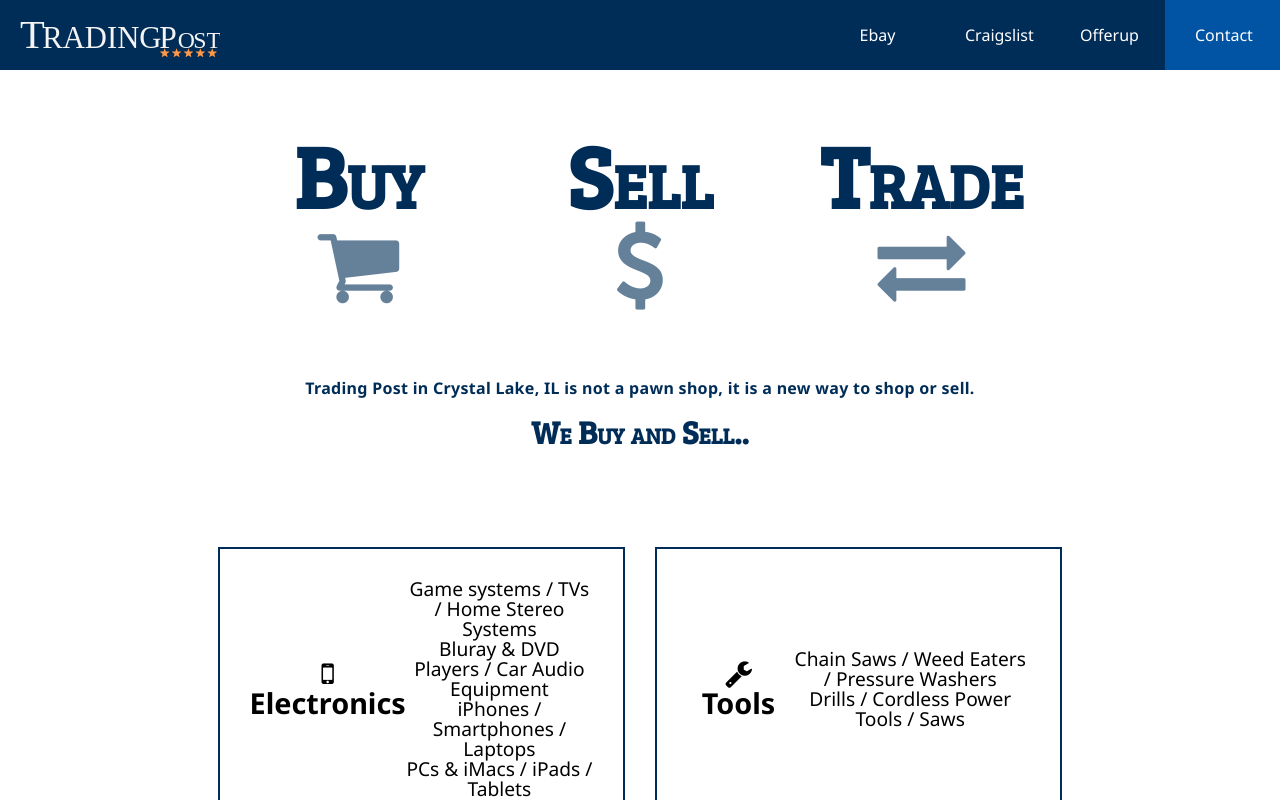
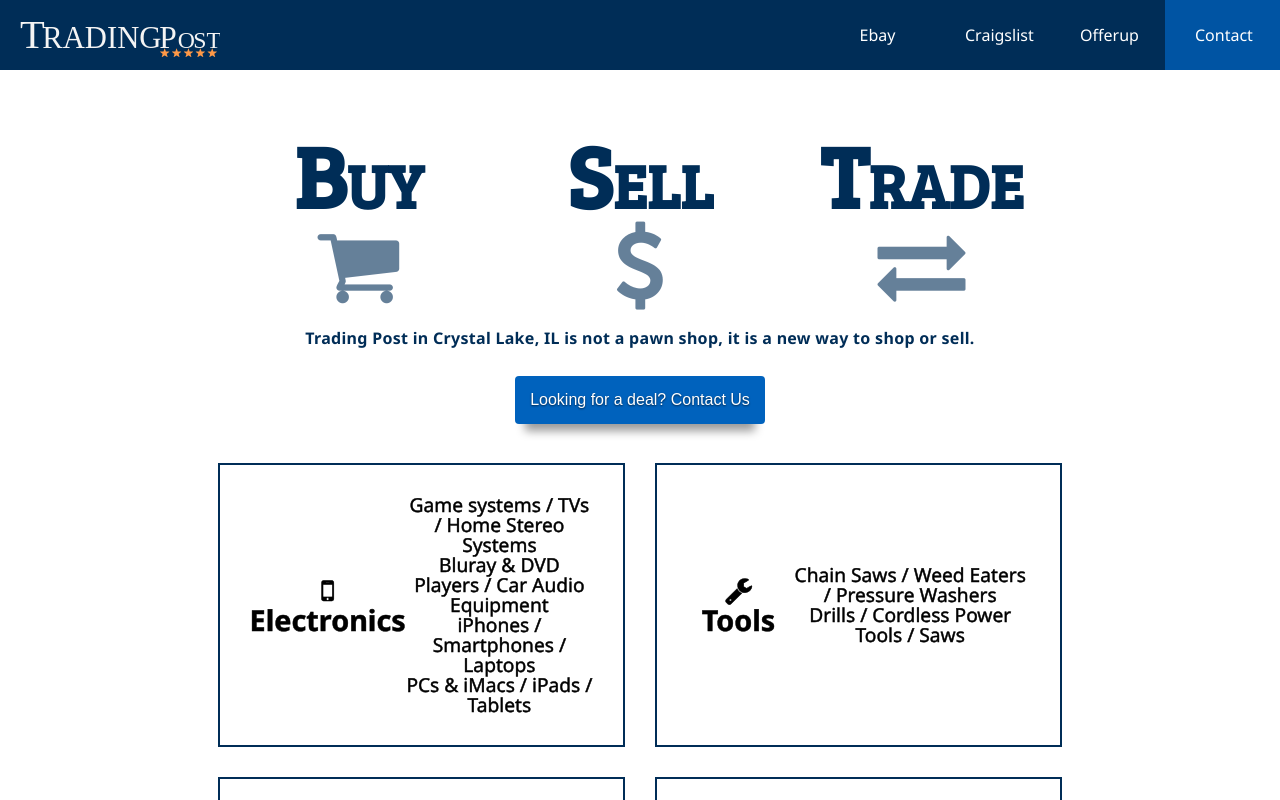
Before and after one commit to SPDUK/tradingpost, a React (Create React App) app: page /#/ in a window 1280 px wide. Shown: the top 800 px of the page. Built offline with nearby package versions, Linux system fonts and the light colour scheme.

Commit message:
made things a little tighter/smaller, added contact button

```diff
--- a/src/components/buyselltrade.jsx
+++ b/src/components/buyselltrade.jsx
@@ -24,7 +24,7 @@ const BuySellTrade = () => {
           </div>
           <div className="buyselltrade-about">
             <p className="buyselltrade-about-top">Trading Post in Crystal Lake, IL is not a pawn shop, it is a new way to shop or sell.</p>
-            <p className="buyselltrade-about-bottom">We Buy and Sell..</p>
+            <button className="buyselltrade-about-button button">Looking for a deal? Contact Us</button>
           </div>
           </div>
           <div className="buyselltrade-grid-merch">
--- a/src/styles/app.css
+++ b/src/styles/app.css
@@ -1,3 +1,7 @@
+* {
+  -webkit-font-smoothing: antialiased;
+  -moz-osx-font-smoothing: grayscale; }
+
 html, body, div, span, applet, object, iframe,
 h1, h2, h3, h4, h5, h6, p, blockquote, pre,
 a, abbr, acronym, address, big, cite, code,
@@ -55,3 +59,16 @@ a {
     .container {
       margin-left: 17%;
       margin-right: 17%; } }
+
+.button {
+  font-size: 1em;
+  color: white;
+  text-shadow: 0 1px 2px rgba(0, 0, 0, 0.6);
+  transition: 0.2s linear;
+  padding: 15px;
+  background-color: #0062bd;
+  cursor: pointer;
+  border-radius: 4px;
+  border: 0; }
+  .button:hover {
+    background-color: #007cf0; }
--- a/src/styles/app.scss
+++ b/src/styles/app.scss
@@ -1,4 +1,9 @@
 @import 'variables.scss';
+
+* {
+  -webkit-font-smoothing: antialiased;
+	-moz-osx-font-smoothing: grayscale;
+}
 
 html, body, div, span, applet, object, iframe,
 h1, h2, h3, h4, h5, h6, p, blockquote, pre,
@@ -60,3 +65,17 @@ a {
 	margin-right: 17%;
 	}
 }
+.button {
+	font-size: 1em;
+	color: white;
+	text-shadow: 0 1px 2px rgba(0,0,0, 0.60);
+	transition: 0.2s linear;
+	padding: 15px;
+	background-color: lighten($color: $blue, $amount: 20);
+	cursor: pointer;
+	border-radius: 4px;
+	border: 0;
+	&:hover {
+		background-color: lighten($color: $blue, $amount: 30);
+		}
+}
--- a/src/styles/buyselltrade.css
+++ b/src/styles/buyselltrade.css
@@ -16,7 +16,7 @@
     padding-right: 15px;
     display: grid;
     grid-template-columns: 1fr 1fr 1fr;
-    height: 250px;
+    height: 200px;
     font-size: 3.0em;
     font-family: Bree Serif, serif;
     color: #002D57;
@@ -40,6 +40,7 @@
         transform: scale(1.1);
         opacity: 1; }
   .buyselltrade-merch {
+    -webkit-text-stroke: 0.45px;
     display: grid;
     border: 2px solid #002D57;
     margin-bottom: 10px;
@@ -77,14 +78,13 @@
     .buyselltrade-about-top {
       letter-spacing: 0.3px;
       font-weight: 800;
-      padding-bottom: 20px;
+      padding-bottom: 30px;
       font-size: 1em; }
-    .buyselltrade-about-bottom {
-      font-variant: small-caps;
-      font-family: Bree Serif, Serif;
-      font-size: 2em;
-      font-weight: 800;
-      padding-bottom: 40px; }
+    .buyselltrade-about-button {
+      box-shadow: 0px 17px 10px -10px rgba(0, 0, 0, 0.4); }
+      .buyselltrade-about-button:hover {
+        box-shadow: 0px 37px 20px -20px rgba(0, 0, 0, 0.2);
+        transform: translate(0px, -10px) scale(1.2); }
   .buyselltrade-contact {
     color: #002D57;
     text-align: center; }
--- a/src/styles/buyselltrade.scss
+++ b/src/styles/buyselltrade.scss
@@ -20,7 +20,7 @@
     padding-right: 15px;
     display: grid;
     grid-template-columns: 1fr 1fr 1fr;
-    height: 250px;
+    height: 200px;
     font-size: 3.0em;
     font-family: Bree Serif, serif;
     color: $blue;
@@ -47,6 +47,7 @@
     }
   }
   &-merch {
+    -webkit-text-stroke: 0.45px;
     display: grid;
     border: 2px solid $blue;
     margin-bottom: 10px;
@@ -87,15 +88,15 @@
     &-top {
       letter-spacing: 0.3px;
       font-weight: 800;
-      padding-bottom: 20px;
+      padding-bottom: 30px;
       font-size: 1em;
     }
-    &-bottom {
-      font-variant: small-caps;
-      font-family: Bree Serif, Serif;
-      font-size: 2em;
-      font-weight: 800;
-      padding-bottom: 40px;
+    &-button {
+      box-shadow: 0px 17px 10px -10px rgba(0,0,0,0.4);
+      &:hover {
+        box-shadow: 0px 37px 20px -20px rgba(0,0,0,0.2);
+        transform: translate(0px, -10px) scale(1.2);
+      }
     }
   }
   &-contact {
```
